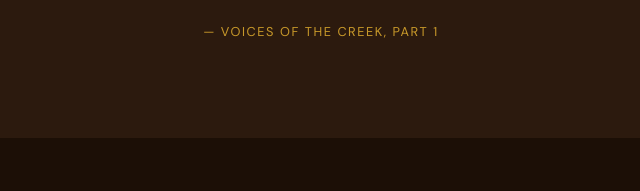
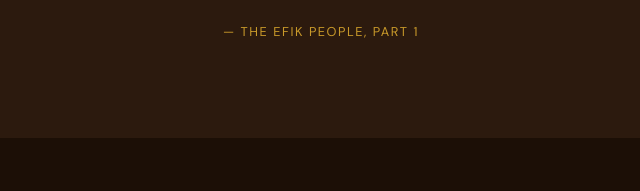
Before and after one commit to Haylexking/Voices_of_the_creek, a plain HTML site: page index.html in a window 1280 px wide. Shown: the part 2934-3125 px from the top of the page, 319-959 px from the left. Drawn offline with nearby package versions, Linux system fonts and the light colour scheme; a web font is replaced by a local one.

Commit message:
Rename last instance of Voices of the Creek to The Efik People in quote attribution

```diff
--- a/index.html
+++ b/index.html
@@ -146,7 +146,7 @@
   <!-- QUOTE BAND -->
   <section class="quote-band">
     <p class="quote-text">"To enter an Efik home is to experience a culture that treats every guest with dignity, reflecting a belief system that prioritises the collective well-being over individual gain."</p>
-    <p class="quote-attr">— Voices of the Creek, Part 1</p>
+    <p class="quote-attr">— The Efik People, Part 1</p>
   </section>
 
   <!-- FOOTER -->
```
